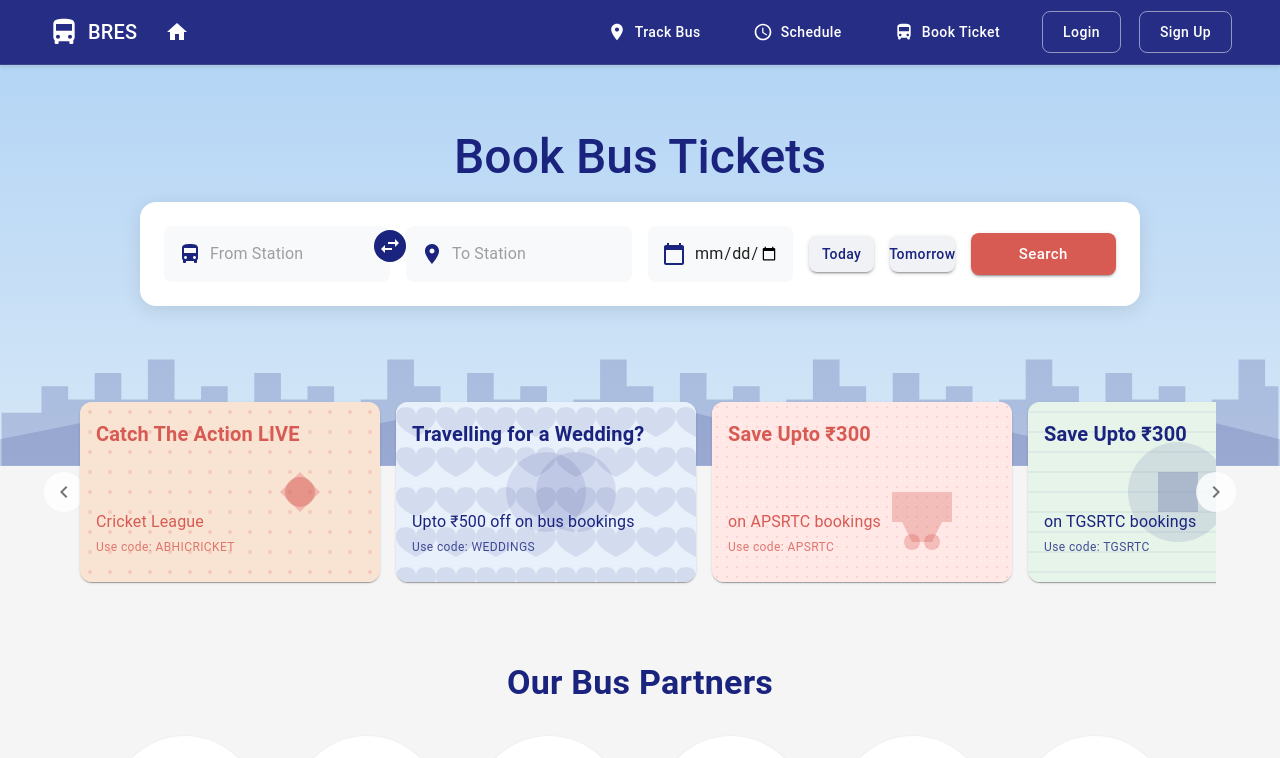
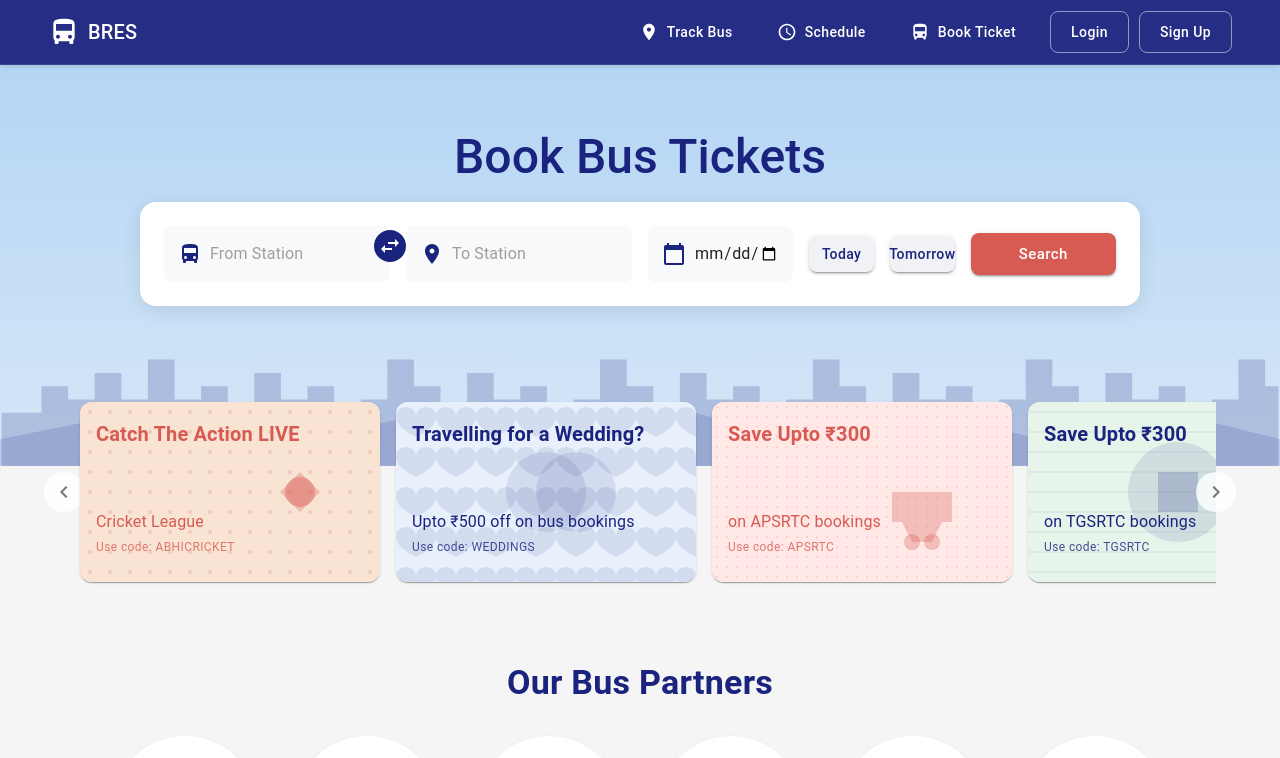
Before and after one commit to AkhilK004/Bus-Routing-Web-Application, a React (Create React App) app: page / in a window 1280 px wide. Shown: the top 758 px of the page. Built offline with nearby package versions, Linux system fonts and the light colour scheme.

Commit message:
Modifed Access to Home Access

```diff
--- a/src/components/Navbar.tsx
+++ b/src/components/Navbar.tsx
@@ -116,15 +116,9 @@ const Navbar = () => {
                 <DirectionsBusIcon sx={{ mr: 1, fontSize: '2rem' }} />
                 BRES
               </Logo>
-              <HomeButton
-                onClick={() => navigate('/')}
-                size="large"
-                aria-label="home"
-              >
-                <HomeIcon />
-              </HomeButton>
             </LogoContainer>
-            <Box sx={{ display: 'flex', alignItems: 'center', gap: 1 }}>
+
+            <Box sx={{ display: 'flex', alignItems: 'center' }}>
               <NavButton
                 startIcon={<LocationOnIcon />}
                 onClick={() => navigate('/track-bus')}
```
